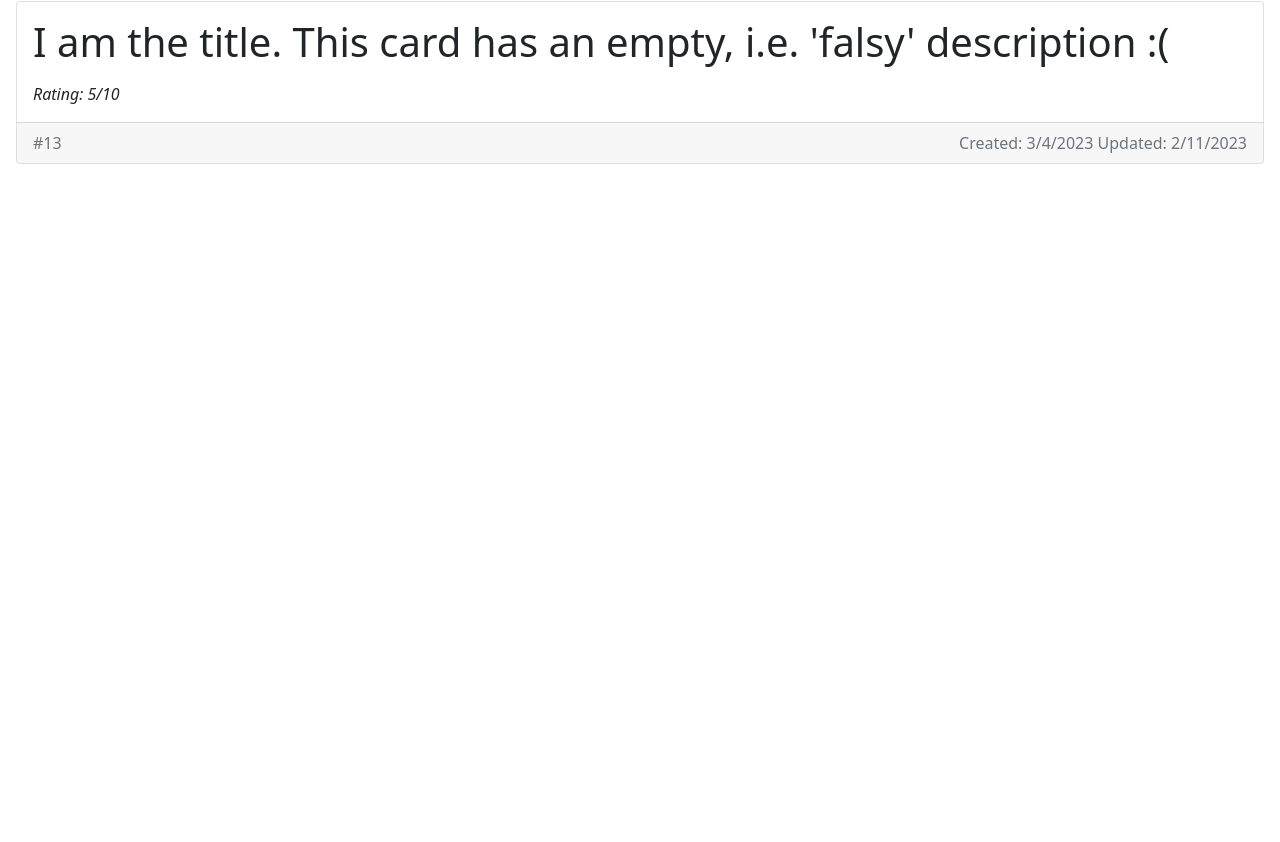
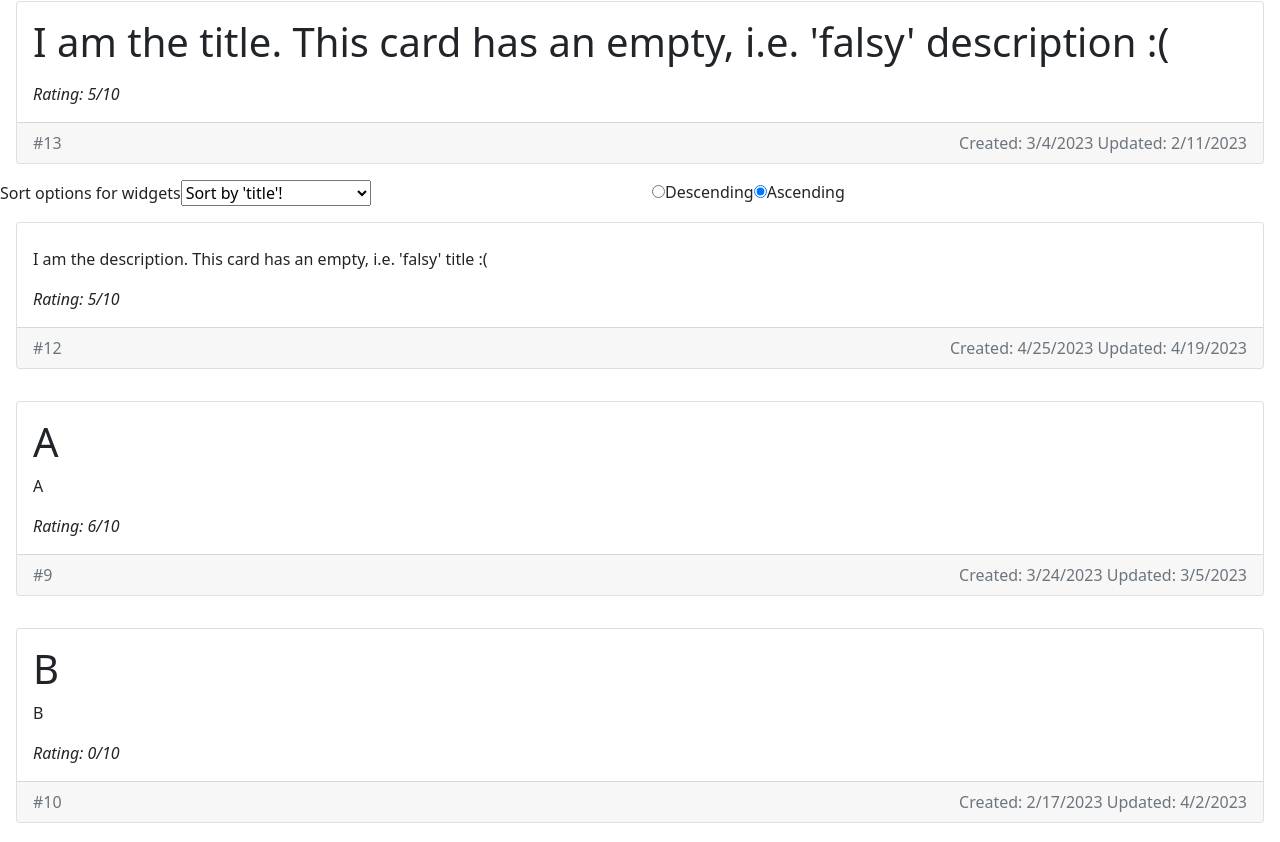
Before and after one commit to bdushimi/typescript-projects, a React (Create React App) app in the folder generic-search-sort-filter/: page / in a window 1280 px wide. Shown: the part 2778-3620 px from the top of the page. Before the commit the page ends 2958 px from the top, so only its background shows below. Built offline with nearby package versions, Linux system fonts and the light colour scheme.

Commit message:
Refactors Sorterns component

```diff
--- a/generic-search-sort-filter/src/App.tsx
+++ b/generic-search-sort-filter/src/App.tsx
@@ -4,6 +4,7 @@ import {people} from './mock-data/people';
 import {SearchInput} from './components/SearchInput';
 import {WidgetRenderer} from './components/renderers/WidgetRenderer';
 import {PersonRenderer} from './components/renderers/PersonRenderer';
+import {Sorters} from './components/Sorters';
 
 function App() {
   const [showPeople, setShowPeople] = useState<boolean>(false);
@@ -19,19 +20,37 @@ function App() {
         {buttonText}
       </button>
       {!showPeople ? (
+        <>
           <SearchInput
             data={widgets}
             renderItem={item => <WidgetRenderer {...item} />}
             initialSearchQuery=""
             searchKeys={['title', 'description']}
           />
+          <Sorters
+            data={widgets}
+            renderItem={widget => <WidgetRenderer {...widget} />}
+            label="Sort options for widgets"
+            initialSortProperty="title"
+            initialIsDescending={false}
+          />
+        </>
       ) : (
+        <>
           <SearchInput
             data={people}
             renderItem={item => <PersonRenderer {...item} />}
             initialSearchQuery=""
             searchKeys={['firstName', 'lastName', 'eyeColor']}
           />
+          <Sorters
+            data={people}
+            renderItem={person => <PersonRenderer {...person} />}
+            label="Sort options for widgets"
+            initialSortProperty="firstName"
+            initialIsDescending={false}
+          />
+        </>
       )}
     </>
   );
--- a/generic-search-sort-filter/src/components/Sorters.tsx
+++ b/generic-search-sort-filter/src/components/Sorters.tsx
@@ -1,25 +1,50 @@
-import * as React from 'react';
+import React, {ReactNode, useState} from 'react';
+import {genericSort} from '../utils/genericSort';
+import {SortDirection} from './SortDirection';
 
 export interface ISortersProps<T> {
-  object: {};
-  setSortProperty: (property: keyof T) => void;
+  data: Array<T>;
+  renderItem: (item: T) => ReactNode;
+  label: string;
+  initialSortProperty: keyof T;
+  initialIsDescending: boolean;
 }
 
 export function Sorters<T>(props: ISortersProps<T>) {
-  const {object, setSortProperty} = props;
+  const {data, renderItem, label, initialSortProperty, initialIsDescending} =
+    props;
+  const [sortProperty, setSortProperty] =
+    useState<keyof T>(initialSortProperty);
+  const [isDescending, setIsDescending] = useState(initialIsDescending);
   return (
     <>
-      <label htmlFor="sorters">Sorters - try us too</label>
+      <div className="row">
+        <div className="col-6">
+          <label htmlFor="sorters">{label}</label>
           <select
             id="sorters"
             onChange={event => setSortProperty(event.target.value as keyof T)}
           >
-        {Object.keys(object).map(key => (
-          <option value={key} key={key}>
-            Sort by {key}
+            {Object.keys(data[0] as keyof T).map(key => {
+              return (
+                <option key={key} value={key}>
+                  Sort by '{key}'!
                 </option>
-        ))}
+              );
+            })}
           </select>
+        </div>
+        <div className="col-6">
+          <SortDirection
+            isDescending={isDescending}
+            setIsDescending={isDescending => setIsDescending(isDescending)}
+          />
+        </div>
+      </div>
+      {data &&
+        data
+          .sort((a, b) => genericSort(a, b, sortProperty, isDescending))
+          .map(widget => renderItem(widget))}
     </>
   );
 }
```
Lines whose indentation alone changed are shown as unchanged.
